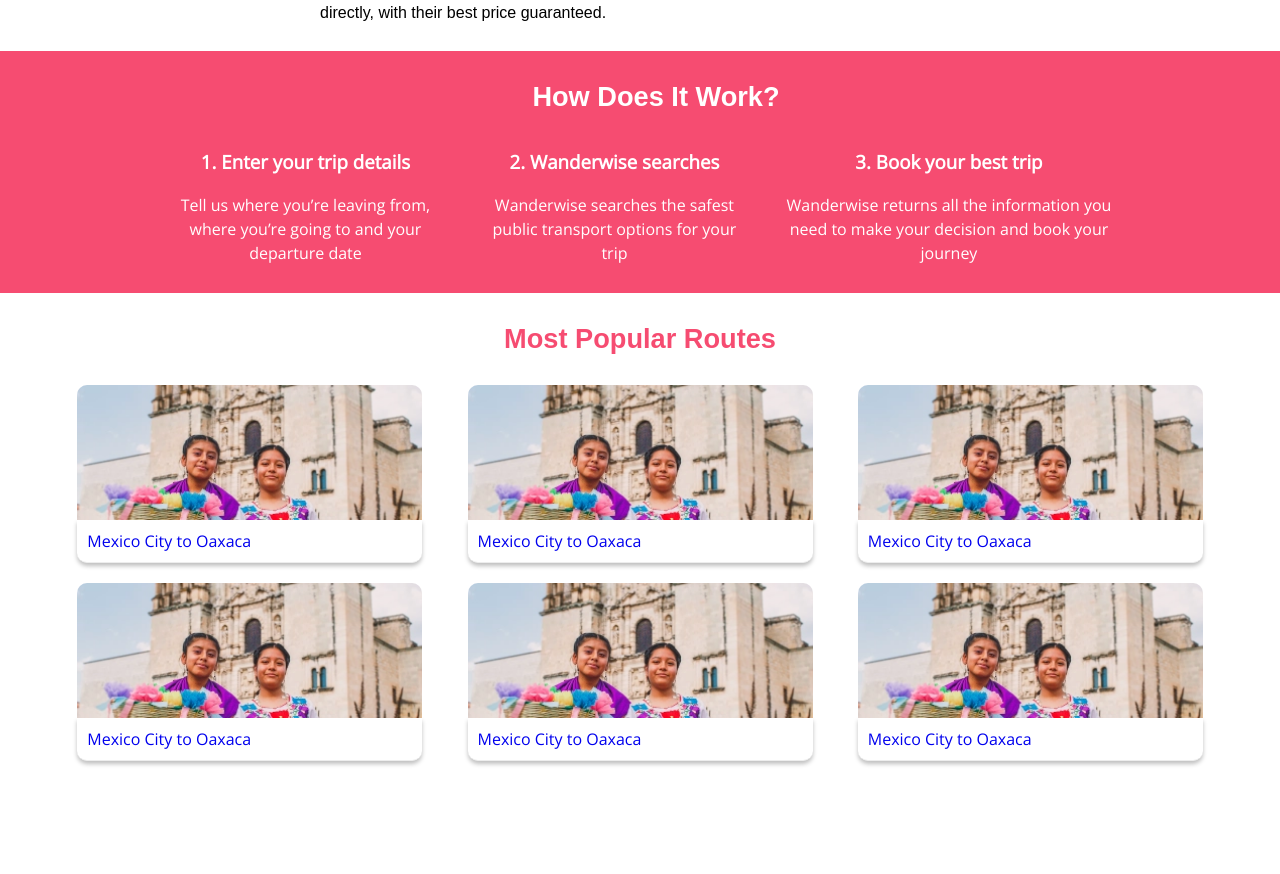
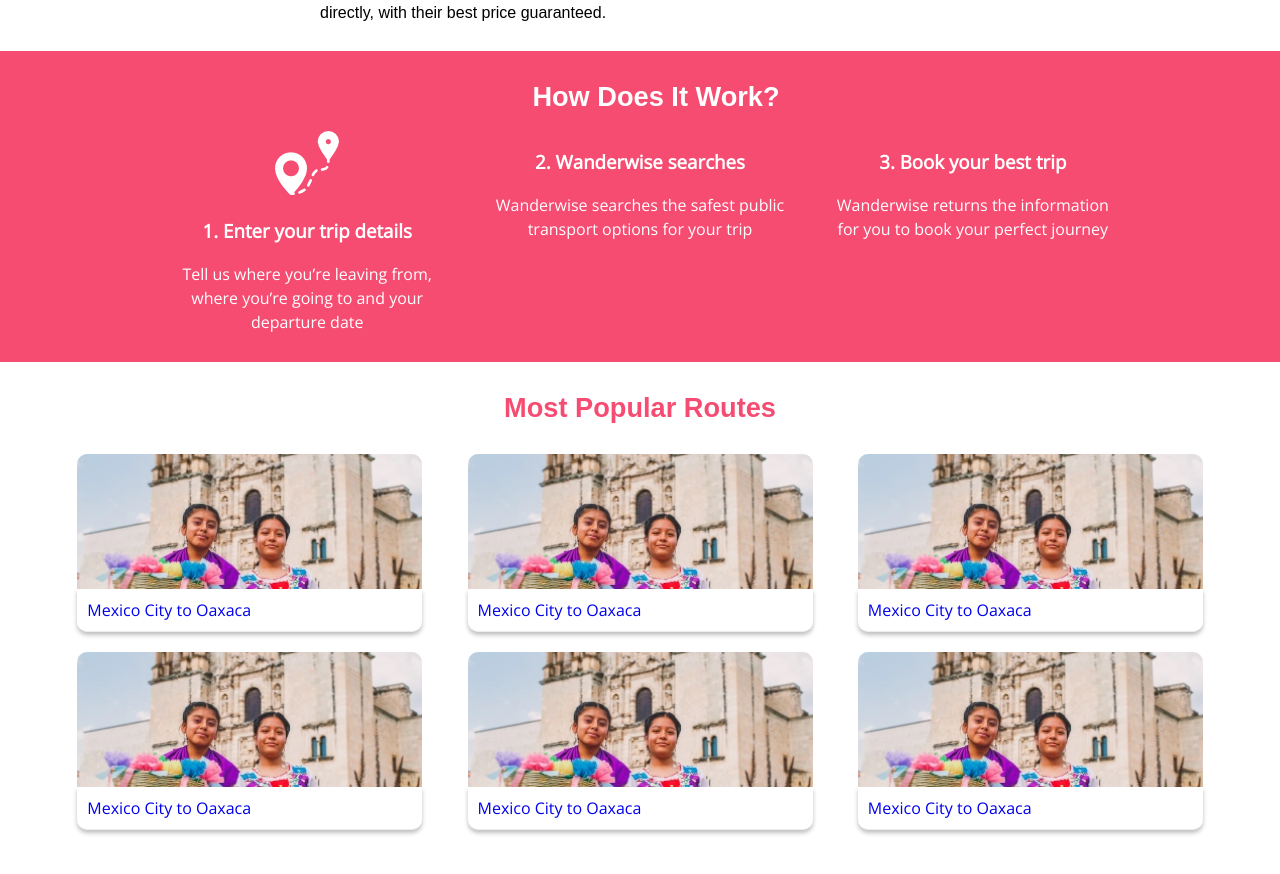
Before and after one commit to matthall8/wanderwise, a Next.js app: page / in a window 1280 px wide. Shown: the part 880-1754 px from the top of the page. Before the commit the page ends 1685 px from the top, so only its background shows below. Built offline with nearby package versions, Linux system fonts and the light colour scheme; a web font is replaced by a local one.

Commit message:
Added icon to enter your trip details and fixed width of the steps

```diff
--- a/src/sections/HowItWorks/HowItWorks.js
+++ b/src/sections/HowItWorks/HowItWorks.js
@@ -2,6 +2,9 @@ import React from "react";
 // import TextContent from "./../../components/TextContent/TextContent"
 import Heading from "./../../components/Heading/Heading"
 import {HowItWorksSection, StepWrapper, Step} from "./HowItWorks.style"
+import Image from 'next/image'
+import tripDetailsPic from '../../../public/images/distance.png'
+
 
 const HowItWorks = () => {
   return (
@@ -11,6 +14,7 @@ const HowItWorks = () => {
       </Heading>
       <StepWrapper>
         <Step>
+          <Image src={tripDetailsPic} alt="Picture of the author" />
           <h3>1. Enter your trip details</h3>
           <p>Tell us where you’re leaving from, where you’re going to and your departure date</p>
         </Step>
@@ -20,7 +24,7 @@ const HowItWorks = () => {
         </Step>
         <Step>
           <h3>3. Book your best trip</h3>
-          <p>Wanderwise returns all the information you need to make your decision and book your journey</p>
+          <p>Wanderwise returns the information for you to book your perfect journey</p>
         </Step>
       </StepWrapper>
     </HowItWorksSection>
--- a/src/sections/HowItWorks/HowItWorks.style.js
+++ b/src/sections/HowItWorks/HowItWorks.style.js
@@ -21,11 +21,16 @@ export const StepWrapper = styled.section` {
 
 export const Step = styled.section` {
     text-align: center;
+    flex: 1 1 0;
     @media (min-width:641px) {
         padding: 0px 20px;
     }
     p {
         line-height: 1.5;
     }
+    img {
+        color: #fff;
+        height: 64px;
+    }
   }
   `;
```
Also changed, not shown: public/images/distance.png (added).
